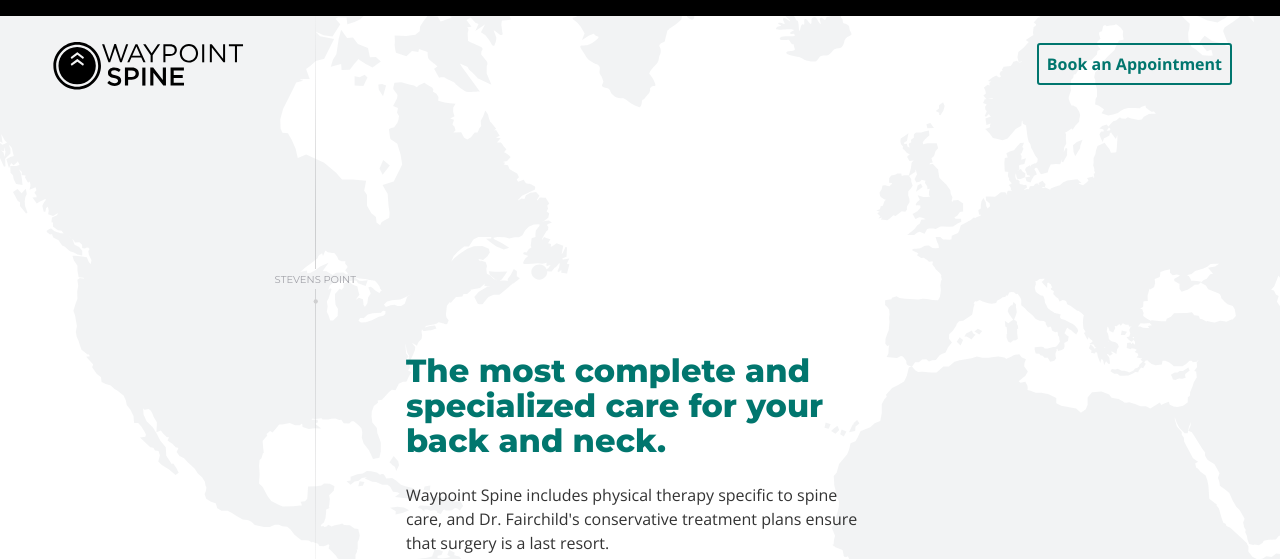
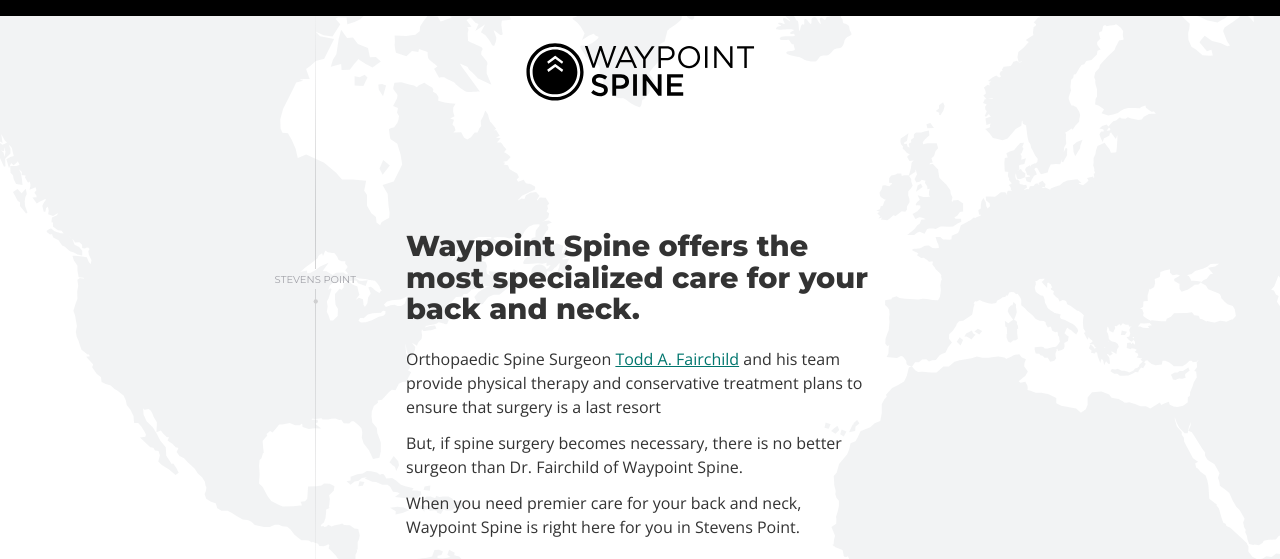
Before and after one commit to lfairchild/waypoint-spine, a Jekyll site: the page built from index.html, in a window 1280 px wide, cut to the strip 0-559 px from the top of the page. Built offline with Jekyll 4.4.1, drawn with Linux system fonts in a browser that asks for light colours; some of the changed text lies outside the part shown.

Commit message:
Copy changes

```diff
--- a/_layouts/default.html
+++ b/_layouts/default.html
@@ -14,6 +14,5 @@
     <div class="wrapper">
       {{ content }}
     </div>
-    <script src="assets/js/script.js"></script>
   </body>
 </html>
--- a/_sass/base/_variables.scss
+++ b/_sass/base/_variables.scss
@@ -45,3 +45,4 @@ $base-timing: ease;
 // Grid
 $medium-screen: 40em;
 $large-screen: 53.75em;
+$x-large-screen: 72em;
--- a/_sass/site/_home.scss
+++ b/_sass/site/_home.scss
@@ -7,30 +7,15 @@ header {
   z-index: 1;
   h1 {
     text-align: center;
-  }
-  nav {
-    display: none;
-    height: 57px;
-    line-height: 57px;
-    a {
-      text-decoration: none;
-      font-weight: bold;
-      border: 2px solid $green;
-      padding: 8px;
-      border-radius: 3px;
-    }
-  }
-  @media screen and (min-width: $medium-screen) {
-    @include clearfix;
-    padding-left: 48px;
-    padding-right: 48px;
-    h1 {
-      float: left;
-      text-align: left
-    }
-    nav {
-      display: block;
-      float: right;
+    .logo {
+      @media screen and (min-width: $medium-screen) {
+        width: 220px;
+        height: 63px;
+      }
+      @media screen and (min-width: $large-screen) {
+        width: 240px;
+        height: 69px;
+      }
     }
   }
 }
@@ -44,18 +29,17 @@ main {
   padding-left: 16px;
   padding-right: 16px;
   h1 {
-    color: #01766e;
     margin-top: 60px;
     font-size: 1.5em;
     font-weight: 800;
     line-height: 1.1;
     @media screen and (min-width: $medium-screen) {
-      margin-top: 160px;
-      font-size: 1.8em;
+      margin-top: 80px;
+      font-size: 1.6em;
     }
     @media screen and (min-width: $large-screen) {
-      margin-top: 240px;
-      font-size: 2em;
+      margin-top: 120px;
+      font-size: 1.8em;
     }
   }
 }
@@ -69,8 +53,10 @@ main {
   right: 0;
   height: auto;
   width: 100%;
-  ellipse {
-    fill: #cfcfd0;
+  @media screen and (min-width: $x-large-screen) {
+    ellipse {
+      fill: #cfcfd0;
+    }
   }
 }
 
@@ -85,7 +71,7 @@ main {
   justify-content: center;
   background-image: linear-gradient(-180deg, rgba(61,62,68,0) 0%, #cfcfd0 35%, rgba(61,62,68,0) 100%);
   text-align: center;
-  @media screen and (min-width: $medium-screen) {
+  @media screen and (min-width: $x-large-screen) {
     display: block;
   }
 }
@@ -103,7 +89,7 @@ main {
   font-size: 10px;
   text-transform: uppercase;
   color: #9b9aa1;
-  @media screen and (min-width: $medium-screen) {
+  @media screen and (min-width: $x-large-screen) {
     display: block;
   }
 }
@@ -121,6 +107,7 @@ main {
   max-width: 500px;
   position: relative;
   margin: 20px auto 0;
+  background: white;
   @media screen and (min-width: $medium-screen) {
     margin-top: 40px;
     box-shadow: 0 2px 3px rgba(0,0,0,0.06);
--- a/assets/css/style.scss
+++ b/assets/css/style.scss
@@ -4,5 +4,4 @@
 @import "bourbon/bourbon";
 @import "base/base";
 
-@import "site/modal";
 @import "site/home";
--- a/index.html
+++ b/index.html
@@ -1,71 +1,43 @@
 ---
 layout: default
 title: Waypoint Spine
-description: The most complete and specialized care for your back and neck, right here for you in Stevens Point.
+description: Waypoint Spine offers the most specialized care for your back and neck.
 ---
 
 <header role="banner">
   <h1>{% include logo.svg %}</h1>
-  <nav>
-    <ul>
-      <li><a href="#" class="modal-open">Book an Appointment</a></li>
-    </ul>
-  </nav>
 </header>
 <div class="map-global-timezone">
   <div class="map-global-timezone-label">Stevens Point</div>
 </div>
 {% include map-global.svg %}
 <main>
-  <h1>The most complete and specialized care for your back and neck.</h1>
-  <p>Waypoint Spine includes physical therapy specific to spine care, and Dr. Fairchild's conservative treatment plans ensure that surgery is a last resort.</p>
-  <p>But, if back or neck surgery becomes necessary, there is no better orthopaedic spine surgeon than Dr. Todd Fairchild of Waypoint Spine.</p>
-  <p>When you need a premier spine care center, Waypoint Spine is right here for you in Stevens Point.</p>
+  <h1>Waypoint Spine offers the most specialized care for your back and neck.</h1>
+  <p>Orthopaedic Spine Surgeon <a href="https://www.healthgrades.com/physician/dr-todd-fairchild-22dvq">Todd A. Fairchild</a> and his team provide physical therapy and conservative treatment plans to ensure that surgery is a last resort</p>
+  <p>But, if spine surgery becomes necessary, there is no better surgeon than Dr. Fairchild of Waypoint Spine.</p>
+  <p>When you need premier care for your back and neck, Waypoint Spine is right here for you in Stevens Point.</p>
 </main>
 <figure class="map-local">
-  <img src="https://api.mapbox.com/styles/v1/mapbox/streets-v10/static/pin-l+01766e(-89.576808,44.530218)/-89.576808,44.530218,14/1280x400@2x?access_token=pk.eyJ1Ijoia2VlZ25vdHJ1YiIsImEiOiJjamI4MHhlaXkxZXp6MzNtenFpZ3ZreDl0In0.DAQwueudEPQTeBs-wNUe7w">
+  <img src="https://api.mapbox.com/styles/v1/mapbox/streets-v10/static/pin-l+333333(-89.576765,44.530202)/-89.576765,44.530202,14/1280x400@2x?access_token=pk.eyJ1Ijoia2VlZ25vdHJ1YiIsImEiOiJjamI4MHhlaXkxZXp6MzNtenFpZ3ZreDl0In0.DAQwueudEPQTeBs-wNUe7w">
   <figcaption>
-    <p class="meta-directions"><a class="button" target="_blank" href="https://maps.apple.com/?daddr=44.530218,-89.576808">Directions</a></p>
+    <p class="meta-directions"><a class="button" target="_blank" href="https://maps.apple.com/?daddr=520,Vincent+Street,Stevens+Point,Wisconsin">Directions</a></p>
     <h1 class="meta-name">Waypoint<br> Spine</h1>
     <p class="meta-rating">
       {% for i in (1..5) %}
-        {% include star.svg %}
+      {% include star.svg %}
       {% endfor %}
       <a target="_blank" href="https://www.healthgrades.com/physician/dr-todd-fairchild-22dvq">21&nbsp;reviews</a>
     </p>
     <p class="meta-description">Orthopaedic Spine Surgery &amp; Spine Physical Therapy</p>
     <hr>
-    <p class="meta-address"><strong>Address:</strong> 500 Vincent Street, Stevens Point, WI 54481</p>
+    <p class="meta-address"><strong>Address:</strong> 520 Vincent Street, Stevens Point, WI 54481</p>
     <p class="meta-phone"><strong>Phone:</strong> 715-544-1775</p>
-    <p class="meta-hours"><strong>Hours:</strong> 8:00am-4:00pm M-F</p>
+    <p class="meta-hours"><strong>Hours:</strong> 8:00am-5:00pm M-F</p>
   </figcaption>
 </figure>
 <footer>
   <p>Let Waypoint Spine lead you on your journey to a healthy back and neck today.</p>
-  <p><a class="button modal-open" href="#">Book an Appointment</a></p>
+  <p><a class="button" href="tel://+17155441775">Call 715-544-1775</a></p>
   <p class="copy copy-text">&copy; 2018 Waypoint Spine</p>
-  <p class="copy-text">500 Vincent Street, Stevens Point, WI 54481</p>
+  <p class="copy-text">520 Vincent Street, Stevens Point, WI 54481</p>
 </footer>
-<div id="modal" class="modal modal-hide">
-  <div class="modal-inner">
-    <div class="modal-close"></div>
-    <h1>Request a Callback</h1>
-    <form id="appointment-form" action="https://formspree.io/ryan@elbongurk.com" method="POST">
-      <p>
-        <label for="appointment-name">Name</label>
-        <input id="appointment-name" name="appointment-name" type="text">
-      </p>
-      <p>
-        <label for="appointment-phone">Phone</label>
-        <input id="appointment-phone" name="appointment-phone" type="tel">
-      </p>
-      <p>
-        <label for="appointment-comment">Comment</label>
-        <textarea id="appointment-comment" name="appointment-comment"></textarea>
-      </p>
-      <p>
-        <input id="appointment-submit" type="submit" value="Request Callback">
-      </p>
-    </form>
-  </div>
-</div>
```
Also changed, not shown: assets/img/32.png (added).
